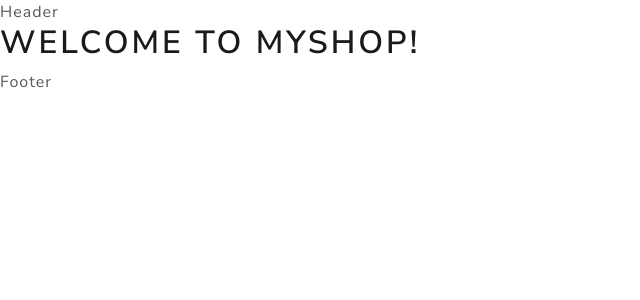
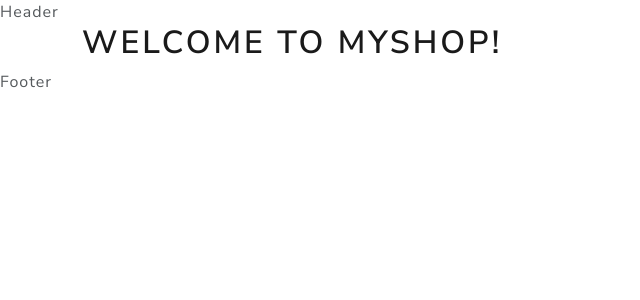
Before and after one commit to Jazzythedev/My-Store, a React (Create React App) app in the folder frontend/: page / in a window 1280 px wide. Shown: the top 300 px of the page, without its empty margins (0-640 px from the left). Built offline with nearby package versions, Linux system fonts and the light colour scheme.

Commit message:
react bootstrap added, container added

```diff
--- a/frontend/package.json
+++ b/frontend/package.json
@@ -7,6 +7,7 @@
     "@testing-library/react": "^12.1.3",
     "@testing-library/user-event": "^13.5.0",
     "react": "^17.0.2",
+    "react-bootstrap": "^2.2.0",
     "react-dom": "^17.0.2",
     "react-scripts": "5.0.0",
     "web-vitals": "^2.1.4"
--- a/frontend/src/App.js
+++ b/frontend/src/App.js
@@ -1,3 +1,4 @@
+import { Container} from 'react-bootstrap';
 import Footer from "./components/Footer";
 import Header from "./components/Header";
 
@@ -6,7 +7,9 @@ const App = () => {
     <>
       <Header />
       <main>
-      <h1> Welcome to MyShop!</h1>
+        <Container>
+        <h1> Welcome to MyShop!</h1>
+        </Container>
       <Footer />
       </main>
     </>
```
Also changed, not shown: 1 other file (tests, documents, lock files or other folders).
